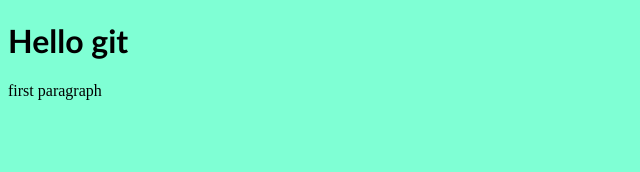
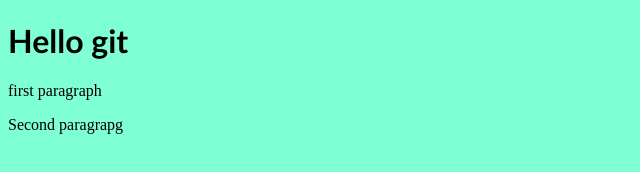
Before and after one commit to khashayar2021/NuevoRep, a plain HTML site: page index.html in a window 1280 px wide. Shown: the whole page, without its empty margins (0-640 px from the left). Drawn offline with Linux system fonts and the light colour scheme.

Commit message:
Update index.html

```diff
--- a/index.html
+++ b/index.html
@@ -8,5 +8,6 @@
 <body>
     <h1>Hello git</h1>
     <p>first paragraph</p>
+    <p>Second paragrapg</p>
 </body>
 </html>
```
